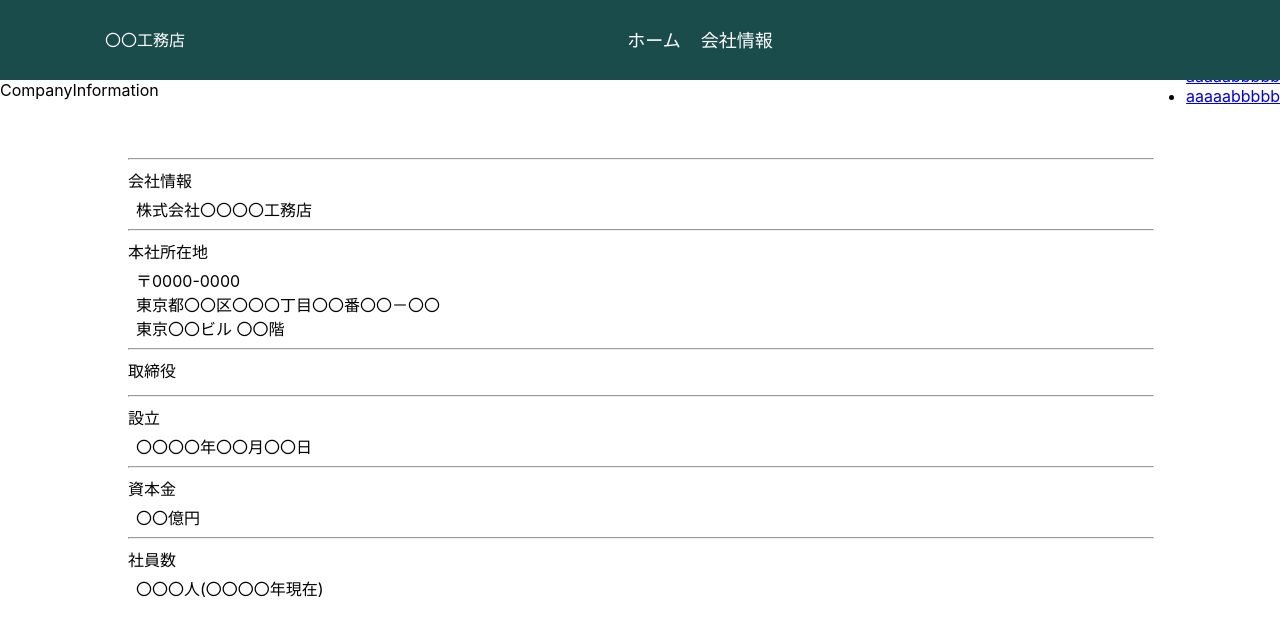
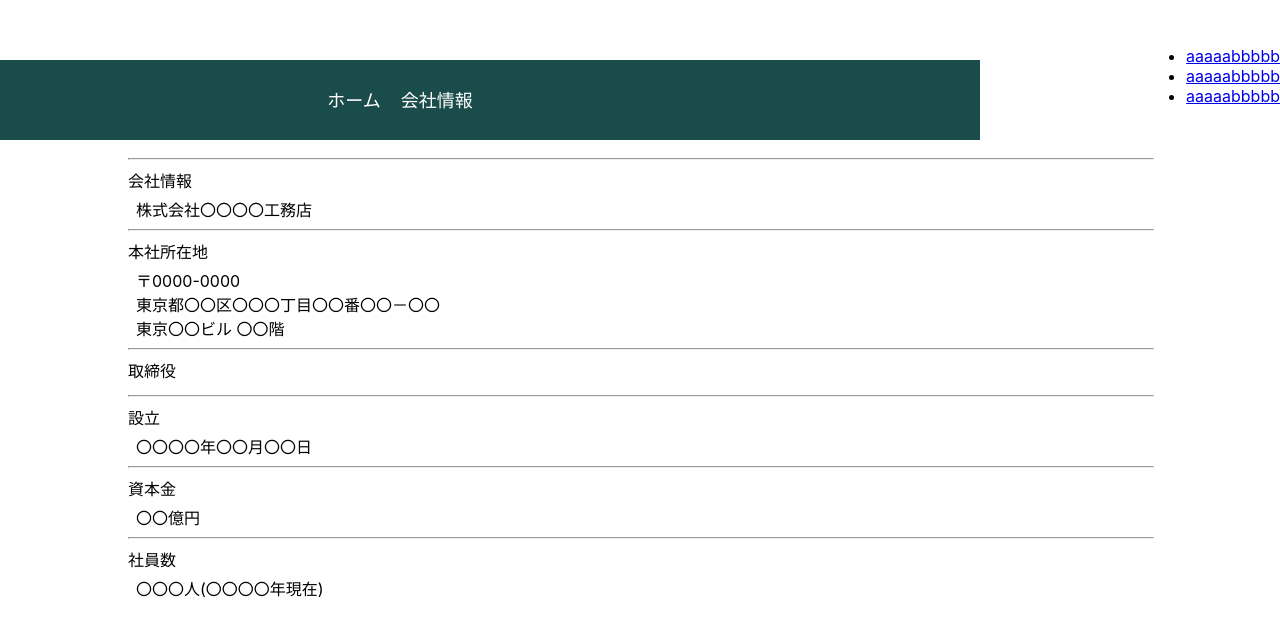
Before and after one commit to madanamaehanai/mysite, a React (Create React App) app: page /mysite/companyinformation in a window 1280 px wide. Shown: the top 636 px of the page. Built offline with nearby package versions, Linux system fonts and the light colour scheme.

Commit message:
ハンバーガーメニュー実装テスト

```diff
--- a/src/components/Topbar/Topbar/Topbar.jsx
+++ b/src/components/Topbar/Topbar/Topbar.jsx
@@ -8,16 +8,16 @@ export default function Topbar() {
     const mobileMenu = new MobileMenu();
     mobileMenu.DOM.container = document.querySelector("#topbarcomponent");
     const toggleHandler = () => mobileMenu._toggle();
-    mobileMenu.DOM.container.addEventListener('click', toggleHandler);
+    mobileMenu.DOM.container.addEventListener("click", toggleHandler);
     return () => {
-        mobileMenu.DOM.container.removeEventListener('click', toggleHandler);
+      mobileMenu.DOM.container.removeEventListener("click", toggleHandler);
     };
   }, []);
 
   return (
     <div className="topbar">
-
       <div id="topbarcomponent" className="menu-open">
+        <div className="TopBarComponent">
           <div className="topbarlogo">
             <p>〇〇工務店</p>
           </div>
@@ -48,6 +48,7 @@ export default function Topbar() {
             </div>
           </div>
         </div>
+      </div>
 
       <div className="mobile-menu-container">
         <ul className="mobile-menu__main">
--- a/src/components/Topbar/Topbar/_Topbar.scss
+++ b/src/components/Topbar/Topbar/_Topbar.scss
@@ -2,13 +2,14 @@
 @use "../../../styles/parts/" as *;
 
 .topbar {
+  //     color: red;
+
+  #topbarcomponent {
     width: 100%;
     height: 80px;
     background-color: #1b4c4c;
     // transform: translate(-300px, 60px);
-  //     color: red;
-
-  #topbarcomponent {
+    .TopBarComponent {
       display: flex;
       align-items: center;
       justify-content: space-between;
@@ -63,6 +64,7 @@
         }
       }
     }
+  }
   .mobile-menu-container {
     position: fixed;
     right: 0;
@@ -71,9 +73,9 @@
   }
 }
 
-// .menu-open {
-//   #topbarcomponent {
-//     transform: translate(-300px, 60px);
-//     color: red;
-//   }
+// #topbarcomponent {
+   .menu-open {
+    transform: translate(-300px, 60px);
+    color: red;
+  }
 // }
--- a/src/styles/style/style.css
+++ b/src/styles/style/style.css
@@ -1,44 +1,44 @@
-.content-width, .topbar #topbarcomponent {
+.content-width, .topbar #topbarcomponent .TopBarComponent {
   width: 90%;
   margin: 0 auto;
   max-width: 1070px;
 }
 
-.flex, .topbar #topbarcomponent .topbarCenterComponent .topbarlink {
+.flex, .topbar #topbarcomponent .TopBarComponent .topbarCenterComponent .topbarlink {
   display: flex;
   flex-direction: column;
 }
 @media screen and (min-width: 768px) {
-  .flex, .topbar #topbarcomponent .topbarCenterComponent .topbarlink {
+  .flex, .topbar #topbarcomponent .TopBarComponent .topbarCenterComponent .topbarlink {
     flex-direction: row;
     flex-wrap: wrap;
   }
 }
 
-.topbar {
+.topbar #topbarcomponent {
   width: 100%;
   height: 80px;
   background-color: #1b4c4c;
 }
-.topbar #topbarcomponent {
+.topbar #topbarcomponent .TopBarComponent {
   display: flex;
   align-items: center;
   justify-content: space-between;
   transition: transform 0.5s;
 }
-.topbar #topbarcomponent .topbarlogo {
+.topbar #topbarcomponent .TopBarComponent .topbarlogo {
   color: white;
 }
-.topbar #topbarcomponent .topbarCenterComponent .topbarlink {
+.topbar #topbarcomponent .TopBarComponent .topbarCenterComponent .topbarlink {
   display: none;
 }
 @media screen and (min-width: 1024px) {
-  .topbar #topbarcomponent .topbarCenterComponent .topbarlink {
+  .topbar #topbarcomponent .TopBarComponent .topbarCenterComponent .topbarlink {
     display: block;
     display: flex;
   }
-  .topbar #topbarcomponent .topbarCenterComponent .topbarlink .home,
-  .topbar #topbarcomponent .topbarCenterComponent .topbarlink .companyinformation {
+  .topbar #topbarcomponent .TopBarComponent .topbarCenterComponent .topbarlink .home,
+  .topbar #topbarcomponent .TopBarComponent .topbarCenterComponent .topbarlink .companyinformation {
     list-style-type: none;
     text-decoration: none;
     font-size: 18px;
@@ -47,22 +47,22 @@
     font-weight: 550;
   }
 }
-.topbar #topbarcomponent .topbarrightcomponent .humburgermenu__btn {
+.topbar #topbarcomponent .TopBarComponent .topbarrightcomponent .humburgermenu__btn {
   cursor: pointer;
 }
 @media screen and (min-width: 1024px) {
-  .topbar #topbarcomponent .topbarrightcomponent .humburgermenu__btn {
+  .topbar #topbarcomponent .TopBarComponent .topbarrightcomponent .humburgermenu__btn {
     display: none;
   }
 }
-.topbar #topbarcomponent .topbarrightcomponent .humburgermenu__btn .humburgerbar1,
-.topbar #topbarcomponent .topbarrightcomponent .humburgermenu__btn .humburgerbar2,
-.topbar #topbarcomponent .topbarrightcomponent .humburgermenu__btn .humburgerbar3 {
+.topbar #topbarcomponent .TopBarComponent .topbarrightcomponent .humburgermenu__btn .humburgerbar1,
+.topbar #topbarcomponent .TopBarComponent .topbarrightcomponent .humburgermenu__btn .humburgerbar2,
+.topbar #topbarcomponent .TopBarComponent .topbarrightcomponent .humburgermenu__btn .humburgerbar3 {
   width: 26px;
   height: 2px;
   background-color: red;
 }
-.topbar #topbarcomponent .topbarrightcomponent .humburgermenu__btn .humburgerbar2 {
+.topbar #topbarcomponent .TopBarComponent .topbarrightcomponent .humburgermenu__btn .humburgerbar2 {
   margin: 5px 0;
 }
 .topbar .mobile-menu-container {
@@ -70,6 +70,11 @@
   right: 0;
   top: 30px;
   z-index: -1;
+}
+
+.menu-open {
+  transform: translate(-300px, 60px);
+  color: red;
 }
 
 .CompanyInfo {
```
Also changed, not shown: 1 other file (tests, documents, lock files or other folders). Lines whose indentation alone changed are shown as unchanged.
